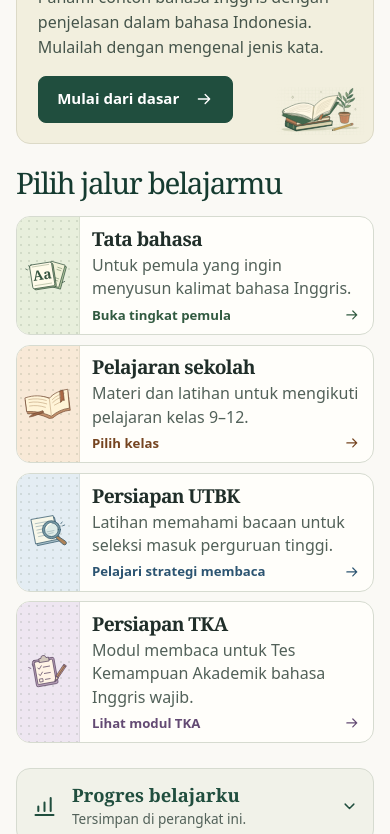
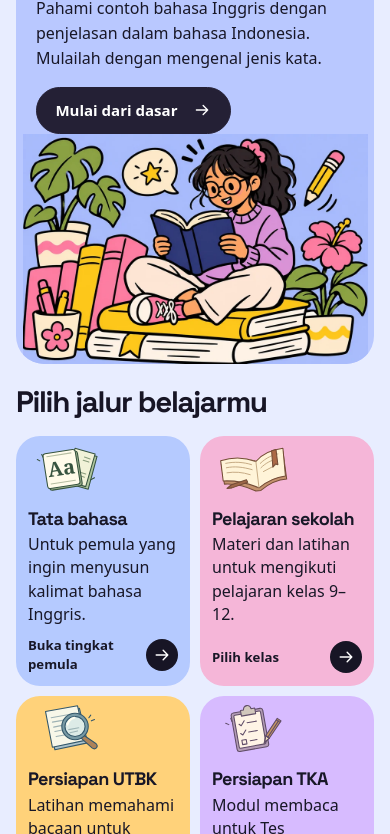
Before and after one commit to gasihbudi-teacher/langkah-english, a plain HTML site: page index.html in a window 390 px wide. Shown: the part 231-1065 px from the top of the page. Drawn offline with Linux system fonts and the light colour scheme.

Commit message:
Refresh the learning dashboard with a playful mobile-first design

```diff
--- a/css/style.css
+++ b/css/style.css
@@ -621,10 +621,6 @@ dialog::backdrop { background: #102c2480; }
 .activity-list strong, .backup-panel strong { color: var(--ink); }
 .reading .toolbar, .result-hero .toolbar { margin-top: .8rem; }
 .home-page .site-footer { margin-top: 2.3rem; }
-@media (max-width: 620px) and (min-width: 350px) {
-  .home-hero .study-art { display: block; position: absolute; bottom: .35rem; right: .4rem; width: min(26%,110px); z-index: 0; }
-  .home-hero .hero-actions { max-width: 70%; }
-}
 @media (max-width: 410px) {
   .choice-desc { line-height: 1.45; }
   .choice-copy { padding: .62rem .75rem; }
@@ -656,3 +652,137 @@ html { scroll-padding-top: 1rem; }
 }
 .choice-desc { font-size: 1rem; }
 .tka-available a { gap: .35em; }
+
+/* Learning dashboard */
+@font-face {
+  font-family: "Space Grotesk";
+  src: url("../assets/space-grotesk.woff2") format("woff2");
+  font-style: normal;
+  font-weight: 300 700;
+  font-display: swap;
+}
+
+:root {
+  --paper: #f7f8fe;
+  --surface: #ffffff;
+  --ink: #181727;
+  --muted: #4c4b60;
+  --forest: #242035;
+  --forest-dark: #171525;
+  --blue: #4536a0;
+  --line: #deddec;
+  --control-line: #78768d;
+  --sand: #ffedc1;
+  --mint: #e6e9ff;
+  --honey: #fff0d3;
+  --ring: #5944cb;
+  --display: "Space Grotesk", system-ui, sans-serif;
+  --radius: 24px;
+  --radius-sm: 12px;
+  --shadow: 0 10px 26px #221b4d14;
+}
+
+[data-track=grammar], [data-pathway=grammar] { --track: #274a98; --wash: #dbe5ff; --tile: #b5caff; }
+[data-track=school], [data-pathway=school] { --track: #773254; --wash: #fce3ef; --tile: #f5b6d8; }
+[data-track=utbk], [data-pathway=utbk] { --track: #6c4a10; --wash: #fff1d3; --tile: #ffd27a; }
+[data-track=tka], [data-pathway=tka] { --track: #4e3386; --wash: #eee4ff; --tile: #d7bbff; }
+
+h1, h2, .section-intro h2, .path-library .section-intro h2 { font-weight: 700; }
+.site-header { background: var(--surface); }
+.site-footer { background: transparent; }
+.brand-type em { font-style: normal; font-weight: inherit; }
+.brand-mark { border-radius: 14px; }
+.nav a, .nav .nav-toggle, .route-toggle, .nav-progress,
+.hero-actions .button, .continue-panel .button { border-radius: 999px; }
+.nav-links a[aria-current="page"], .route-toggle.current-path {
+  background: var(--mint);
+  text-decoration: none;
+}
+.nav .nav-toggle:hover:not(:disabled) { color: var(--forest-dark); background: var(--mint); }
+
+body.home-page { background: #e8edff; }
+.home-hero, .continue-section {
+  border: 0;
+  border-radius: 34px;
+  background: #b9c8ff;
+}
+.home-hero { grid-template-columns: 1.03fr .97fr; }
+.hero-copy { padding: clamp(27px, 4.5vw, 65px); }
+.hero-overline {
+  width: fit-content;
+  padding: .38rem .8rem;
+  border-radius: 999px;
+  background: #ffffffaa;
+  letter-spacing: .06em;
+}
+.home-hero h1, .continue-panel h2 {
+  font-weight: 700;
+  line-height: .99;
+  letter-spacing: -.065em;
+}
+.home-hero h1 em { font-style: normal; font-weight: 700; color: inherit; }
+.hero-lead { color: var(--ink); }
+.hero-illustration {
+  display: block;
+  width: 100%;
+  height: 100%;
+  min-height: 0;
+  aspect-ratio: 3 / 2;
+  object-fit: cover;
+}
+.home-hero::after, .continue-section::after { display: none; }
+.choice-grid { gap: clamp(10px, 1.4vw, 17px); }
+.choice-card {
+  text-decoration: none;
+  border: 0;
+  background: var(--tile);
+  transition: box-shadow 180ms;
+}
+.choice-card:hover { box-shadow: 0 0 0 2px var(--track), var(--shadow); }
+.choice-visual {
+  background: transparent;
+  border: 0;
+  justify-items: start;
+  padding: .65rem 1rem 0;
+}
+.choice-copy { padding: .6rem 1.1rem 1.05rem; }
+.choice-card strong { font-weight: 700; }
+.choice-desc { color: var(--ink); }
+.choice-action { color: var(--ink); }
+.choice-action .icon {
+  width: 2rem;
+  height: 2rem;
+  flex: none;
+  padding: .42rem;
+  color: white;
+  background: var(--forest-dark);
+  border-radius: 50%;
+}
+.home-progress-details { background: var(--surface); }
+.progress-icon {
+  width: 44px;
+  height: 44px;
+  padding: .6rem;
+  border-radius: 50%;
+  background: var(--mint);
+}
+.reading-intro, .exam-intro, .pathway-hero, .result-hero {
+  border-radius: var(--radius);
+  background: var(--wash, var(--mint));
+}
+.reading-intro { padding: clamp(1.15rem, 3.3vw, 2.5rem); }
+
+@media (max-width: 810px) {
+  .choice-grid { grid-template-columns: repeat(2,minmax(0,1fr)); }
+}
+@media (max-width: 620px) {
+  .home-hero { display: flex; flex-direction: column; border-radius: 28px; }
+  .hero-copy { width: 100%; padding: 1.5rem 1.25rem 0; }
+  .hero-illustration { max-height: 230px; object-fit: contain; }
+  .choice-card { flex-direction: column; }
+  .choice-visual { flex: none; height: 64px; padding: .25rem .65rem 0; }
+  .card-art { width: 88px; }
+  .choice-copy { padding: .5rem .75rem .8rem; }
+  .choice-card strong { font-size: 1.13rem; }
+  .choice-desc { margin-bottom: .65rem; }
+}
--- a/index.html
+++ b/index.html
@@ -1,7 +1,7 @@
 <!doctype html>
 <html lang="id">
 <head>
-<meta charset="utf-8"><meta name="viewport" content="width=device-width,initial-scale=1"><meta name="theme-color" content="#faf9f5">
+<meta charset="utf-8"><meta name="viewport" content="width=device-width,initial-scale=1"><meta name="theme-color" content="#ffffff">
 <meta name="description" content="Langkah English: tempat belajar bahasa Inggris dengan penjelasan sabar, latihan, dan persiapan UTBK dan TKA untuk pelajar Indonesia.">
 <title>Langkah English — Mulai dari yang kamu pahami</title>
 <link rel="stylesheet" href="css/style.css"><script type="module" src="js/home.js"></script><script type="module" src="js/shell.js"></script>
@@ -45,7 +45,7 @@
     <p class="hero-lead" data-i18n="heroBody">Pahami contoh bahasa Inggris dengan penjelasan dalam bahasa Indonesia. Mulailah dengan mengenal jenis kata.</p>
     <div class="hero-actions"><a class="button" href="lesson.html?id=parts-of-speech"><span data-i18n="heroPrimary">Mulai dari dasar</span><svg class="icon" viewBox="0 0 24 24" aria-hidden="true"><use href="assets/icons.svg#arrow"/></svg></a></div>
   </div>
-  <svg class="study-art" viewBox="0 0 540 320" width="540" height="320" aria-hidden="true"><use href="assets/study.svg#desk"/></svg>
+  <img class="hero-illustration" src="assets/learning-dashboard.webp" alt="" width="900" height="600" fetchpriority="high">
 </section>
 <section class="section choice-section home-choice-section" id="learning-choices" aria-labelledby="choices-title">
   <div class="section-intro"><h2 id="choices-title" data-i18n="choiceTitle">Pilih jalur belajarmu</h2></div>
```
Also changed, not shown: grammar.html (+1 -1 lines), lesson.html (+1 -1 lines), quiz.html (+1 -1 lines), results.html (+1 -1 lines), school.html (+1 -1 lines), search.html (+1 -1 lines), tka.html (+1 -1 lines), utbk.html (+1 -1 lines), assets/learning-dashboard.webp (added), assets/space-grotesk-OFL.txt (added), assets/space-grotesk.woff2 (added).
